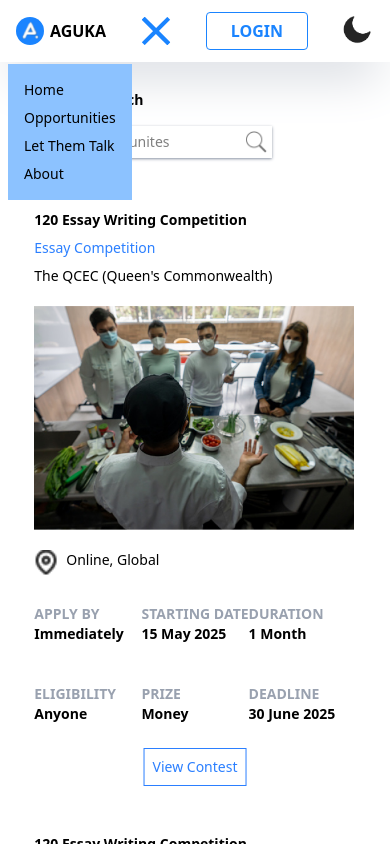
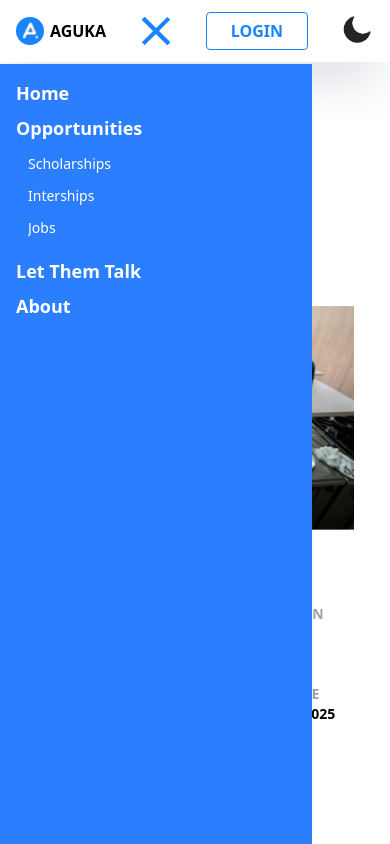
Before and after one commit to BowStringsRw/BowStrings, a React (Vite) app in the folder willsProject/: page /OpportunitiesAll in a window 390 px wide. Both pictures are taken after a click on the element 155 px from the left and 31 px from the top of the page. Shown: the top 844 px of the page. Built offline with nearby package versions, Linux system fonts and the light colour scheme.

Commit message:
check it out

```diff
--- a/willsProject/src/Components/LandingPage.jsx
+++ b/willsProject/src/Components/LandingPage.jsx
@@ -37,7 +37,7 @@ const Home = ({theme}) => {
 
             </div>
 
-            <div className="absolute flex top-40 items-center  left-10 md:left-210 md:top-84">
+            <div className="absolute flex top-40 items-center z-0  left-10 md:left-210 md:top-84">
                 <div><ShieldCheck className=" w-4 md:w-6 md:h-6 top-[23px] left-[46px] text-blue-500" /></div>
                 <p className={theme == "light"? "text-black text-[10px] md:text-[15px]": "text-white text-[10px] md:text-[15px]"}>Congratulations</p>
             </div>
--- a/willsProject/src/Components/Navbar.jsx
+++ b/willsProject/src/Components/Navbar.jsx
@@ -16,7 +16,7 @@ const NavBar = ({theme, setTheme}) => {
     return (
         <>
             {/* the entire nav */}
-            <div className={theme == "light"? "flex justify-around py-3  items-center shadow-2xl shadow-gray-300 ": "bg-[#0d131e] flex justify-around py-3 items-center" }>
+            <div className={theme == "light"? "navbar flex justify-around py-3  sm:overflow-visible items-center shadow-2xl shadow-gray-300 ": "bg-[#0d131e] flex justify-around py-3 items-center" }>
                 {/* The logo */}
                 <div className="flex items-center gap-1.5 cursor-pointer">
                     <div className=" relative w-7 h-7 bg-[#1A84FF] rounded-full flex items-center " >
@@ -47,28 +47,28 @@ const NavBar = ({theme, setTheme}) => {
                     </ul>
                 </div>
                 {/* humburger */}
-                <div  onClick={openHumburger} className=" relative block cursor-pointer md:hidden">
+                <div  onClick={openHumburger} className=" relative block cursor-pointer md:hidden transition-[1s]">
                     <div className={hamopen == "open"? "bg-[#1A84FF] w-9 h-1 my-1 rotate-45 translate-y-2" : "bg-[#1A84FF] w-9 h-1 my-1"} ></div>
                     <div className={hamopen == "open"? "bg-[#1A84FF] w-9 h-1 my-1 rotate-45" : "bg-[#1A84FF] w-7 h-1 my-1"}></div>
                     <div className={hamopen == "open"? "bg-[#1A84FF] w-9 h-1 my-1 -rotate-45 -translate-y-2" : "bg-[#1A84FF] w-9 h-1 my-1"}></div>
                 </div>
-                {hamopen == "open" && <div className={theme == "light"? "absolute top-16 p-4 left-2  bg-[#8cc2ff] md:hidden": "absolute top-16 p-4 left-2  bg-[#404243] md:hidden"}>
+                {hamopen == "open" && <div data-aos="fade-right" className={theme == "light"? "absolute h-[100vh] w-[80%] z-20 top-16 p-4 left-0  bg-blue-500 md:hidden": "absolute z-20 h-[100vh] w-[70%] top-15 p-4 left-0  bg-[#404243] md:hidden"}>
                     <div className=" " >
-                    <ul className={theme== "light" ? "cursor-pointer  font-semi-bold " : "gap-10 cursor-pointer font-semi-bold text-gray-300" }>
+                    <ul className={theme== "light" ? "cursor-pointer  font-bold text-white " : "gap-10 cursor-pointer font-semi-bold text-gray-300" }>
                         <Link to="/">
-                        <li className="hover:border-b hover:border-[#1A84FF] text-sm">Home</li>
+                        <li className="hover:border-b hover:border-[#1A84FF] text-[18px]">Home</li>
                         </Link>
-                        <li onMouseEnter={()=>setUnwrap(true)} onMouseLeave={()=>setUnwrap(false)} className="relative hover:border-b hover:border-[#1A84FF] my-2 text-sm">Opportunities
-                            {unwrap && <div className={theme == "light"?" absolute bg-[#8cc2ff] left-25 py-3 pr-2 pl-3 top-1" : "absolute bg-[#8c9197] left-25 py-3 pr-2 pl-3 top-1" }>
+                        <li className="relative hover:border-b hover:border-[#1A84FF] my-2 text-[18px]"> <Link to="/OpportunitiesAll">Opportunities</Link>
+                            <div className={theme == "light"?" z-30 left-0 py-3 pr-2 pl-3 top-6" : " left-0 py-3 pr-2 pl-3 top-6" }>
                                 <ul className="font-light text-sm ">
                                     <li>Scholarships</li>
                                     <li className="py-3">Interships</li>
                                     <li>Jobs</li>
                                 </ul>
-                            </div> }
+                            </div>
                         </li>
-                        <li className="hover:border-b border-[#1A84FF] my-2 text-sm">Let Them Talk</li>
-                        <li className="hover:border-b border-[#1A84FF] text-sm">About</li>
+                        <li className="hover:border-b border-[#1A84FF] my-2 text-[18px]">Let Them Talk</li>
+                        <li className="hover:border-b border-[#1A84FF] text-[18px]">About</li>
                     </ul>
                 </div>
                     </div> }
--- a/willsProject/src/Components/Opportunities_all.jsx
+++ b/willsProject/src/Components/Opportunities_all.jsx
@@ -9,7 +9,7 @@ const OpportunitiesAll = ({theme}) => {
             <div className="flex flex-col mx-8 md:mx-27 md:h-[100vh] md:w-1/4  md:shadow-[1px_0_0px_rgba(0,0,0,0.2)]
 ">
                 <h1 className="font-bold text-sm mt-7 mb-4">Keyword Search</h1>
-                <div className="flex mb-4 w-60 justify-between shadow shadow-gray-400 p-1">
+                <div className="flex mb-4 mx-3 md:mx-0 w-60 justify-between shadow shadow-gray-400 p-1">
                 <input type="text" name="" id="" placeholder="Search opportunites" className="border-nono text-sm outline-none"/>
                     <div className="">
                     <img src={SearchIcon} alt="" className="w-6 h-6" />
```
Also changed, not shown: willsProject/src/index.css (line endings or trailing spaces).
